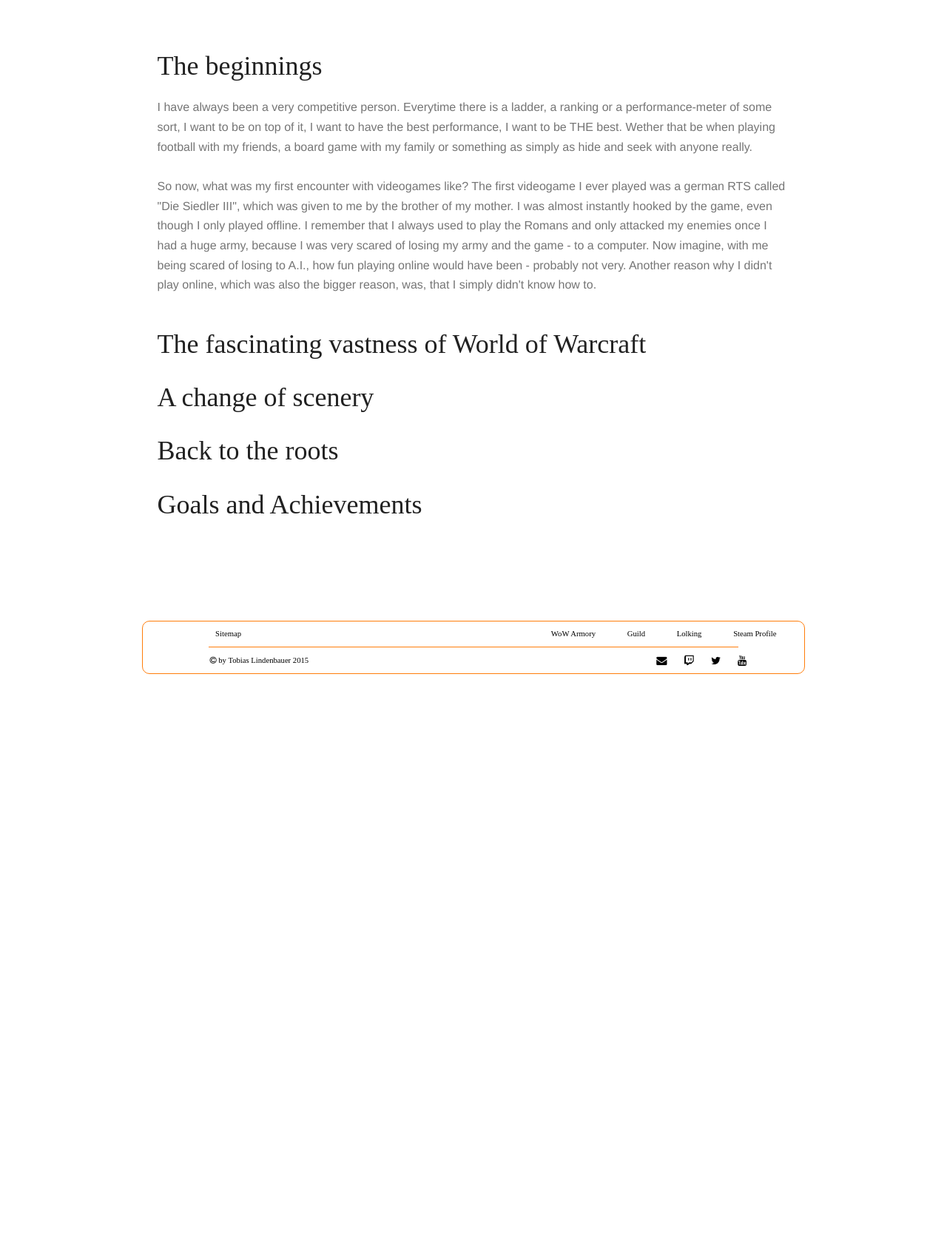
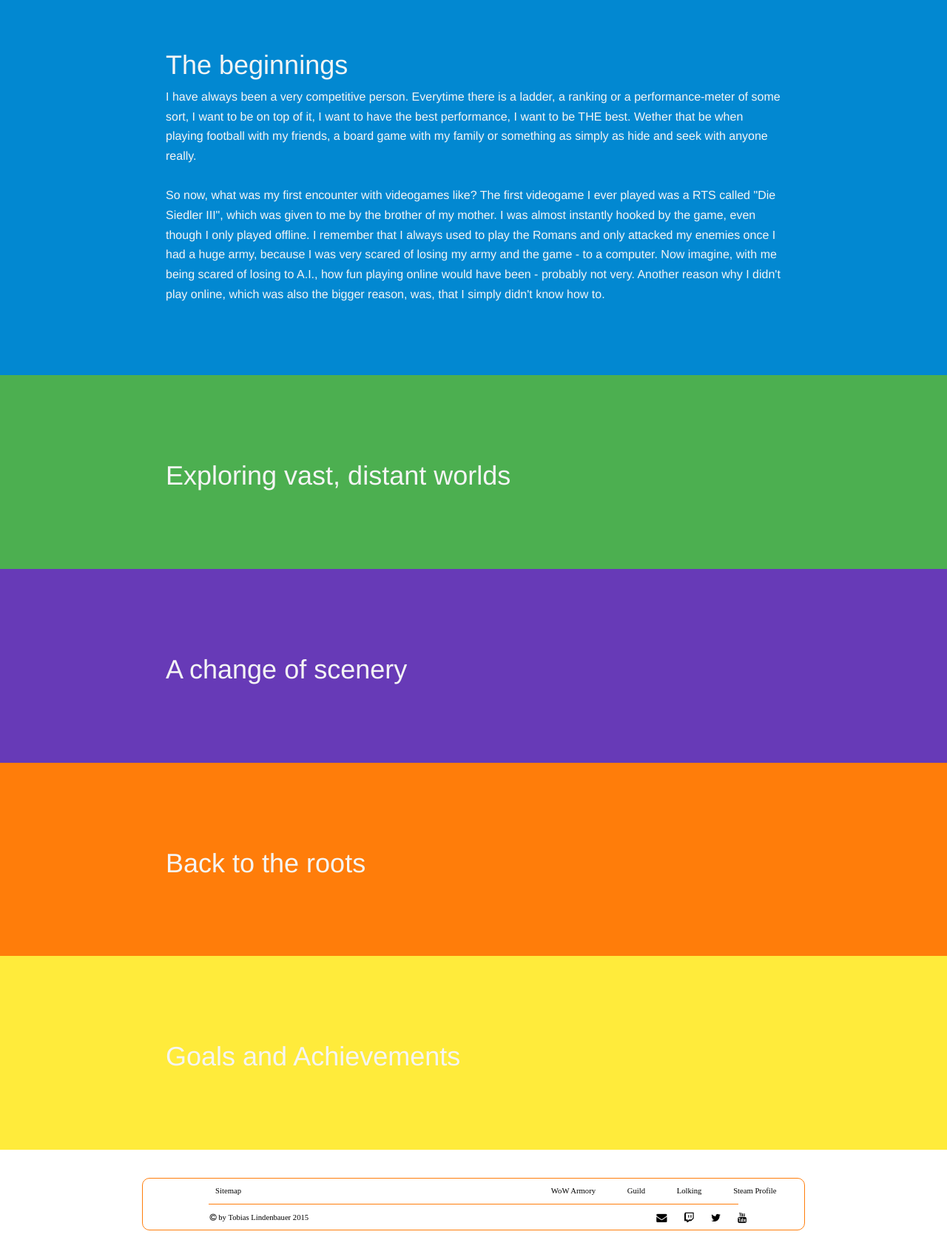
Before and after one commit to Liqs-v2/Liqs.me, a PHP site: page /mainSites/gaming.php in a window 1280 px wide. Shown: the part 961-2637 px from the top of the page at 74% size. Before the commit the page ends 1872 px from the top, so only its background shows below. Run offline with PHP 8.4, Linux system fonts and the light colour scheme; some libraries are stand-ins or nearby versions; some web fonts are replaced.

Commit message:
Gaming content+design

```diff
--- a/mainSites/gaming.php
+++ b/mainSites/gaming.php
@@ -44,9 +44,6 @@
             </div>
             <div id="darkSperator"></div>
             <div id="lightSeperator"></div>
-            <div class="container">
-                <div class="row">
-                    <div class="content col-md-12">
                         <!-- Order of content
                             1. What got me into gaming, early games
                             2. First encounter with WoW and being casual
@@ -55,31 +52,34 @@
                                 3.1 Being good in league and toxicity
                             5. Return to WoW, where I got with the new attidude (brief csgo)
                             6. My achievements and future goals or csgo here-->
-                        <div id="content">
                     <div id="contentBeginnings">
+                        <div class="divFormatting">
                             <h1>The beginnings</h1>
                             I have always been a very competitive person. Everytime there is a ladder, a ranking or a performance-meter of some sort, I want to be on top of it, I want to have the best performance, I want to be THE best. Wether that be when playing football with my friends, a board game with my family or something as simply as hide and seek with anyone really.
                             <br><br>
-                                So now, what was my first encounter with videogames like? The first videogame I ever played was a german RTS called "Die Siedler III", which was given to me by the brother of my mother. I was almost instantly hooked by the game, even though I only played offline. I remember that I always used to play the Romans and only attacked my enemies once I had a huge army, because I was very scared of losing my army and the game - to a computer. Now imagine, with me being scared of losing to A.I., how fun playing online would have been - probably not very. Another reason why I didn't play online, which was also the bigger reason, was, that I simply didn't know how to.
-                                <br><br>
+                            So now, what was my first encounter with videogames like? The first videogame I ever played was a RTS called "Die Siedler III", which was given to me by the brother of my mother. I was almost instantly hooked by the game, even though I only played offline. I remember that I always used to play the Romans and only attacked my enemies once I had a huge army, because I was very scared of losing my army and the game - to a computer. Now imagine, with me being scared of losing to A.I., how fun playing online would have been - probably not very. Another reason why I didn't play online, which was also the bigger reason, was, that I simply didn't know how to.
+                        </div>
                     </div>
                     <div id="contentCasual">
-                                <h1>The fascinating vastness of World of Warcraft</h1>
+                        <div class="divFormatting">
+                            <h1>Exploring vast, distant worlds</h1>
+                        </div>
                     </div>
                     <div id="contentLoL">
+                        <div class="divFormatting">
                             <h1>A change of scenery</h1>
                         </div>
+                    </div>
                     <div id="contentWoW">
+                        <div class="divFormatting">
                             <h1>Back to the roots</h1>
                         </div>
+                    </div>
                     <div id="contentAchievements">
+                        <div class="divFormatting">
                             <h1>Goals and Achievements</h1>
                         </div>
                     </div>
-                    </div>
-                </div>
-            </div>
-
     	<!--footer-->
     	<?php $dirHelper="../footerLinks/" ?>
         <?php include("../includes/footer.php"); ?>
--- a/mainSites/mainCss/gaming.css
+++ b/mainSites/mainCss/gaming.css
@@ -20,7 +20,6 @@ html,body{height:93.5%%; width:100%;}
 {
     width:100%;
     z-index: 10;
-    clip:
 }
 
 .container
@@ -58,20 +57,22 @@ html,body{height:93.5%%; width:100%;}
     padding-top: 1.5%;
     padding-bottom: 1.5%;
     /*Casting Shadows*/
-    box-shadow: 0px 7.5px 10px 0 #9b9c9a;
+    box-shadow: 0px 10px 10px 0 #616161;
+    position: relative;
+    z-index: 2;
 }
 
-#content
+.divFormatting
 {
-    margin-top: 7.5%;
-    padding:0%;
+    padding-top: 7.5%;
+    padding-bottom: 7.5%;
     font-family: Helvetica;
     line-height: 20pt;
     font-size: 12pt;
-    color: #757575; /*txtcolor*/
-    width: 75%;
-    margin-left: 12.5%;
-    margin-bottom: 7.5%;
+    color: #f5f5f5; /*txtcolor #757575*/
+    width: 65%;
+    margin-left: 17.5%;
+    z-index: 10;
 }
 
 #content h1
@@ -89,3 +90,33 @@ html,body{height:93.5%%; width:100%;}
     color: #212121;
     padding-bottom: 1.5%;
 }
+
+#contentBeginnings
+{
+    background-color: #0288d1;
+}
+
+#contentCasual
+{
+    background-color: #4caf50;
+}
+
+#contentLoL
+{
+    background-color: #673ab7;
+}
+
+#contentWoW
+{
+    background-color: #FF7D0A;
+}
+
+#contentAchievements
+{
+    background-color: #ffeb3b;
+}
+
+#footerBG
+{
+    background-color: #f44336;
+}
```
Lines whose indentation alone changed are shown as unchanged.
